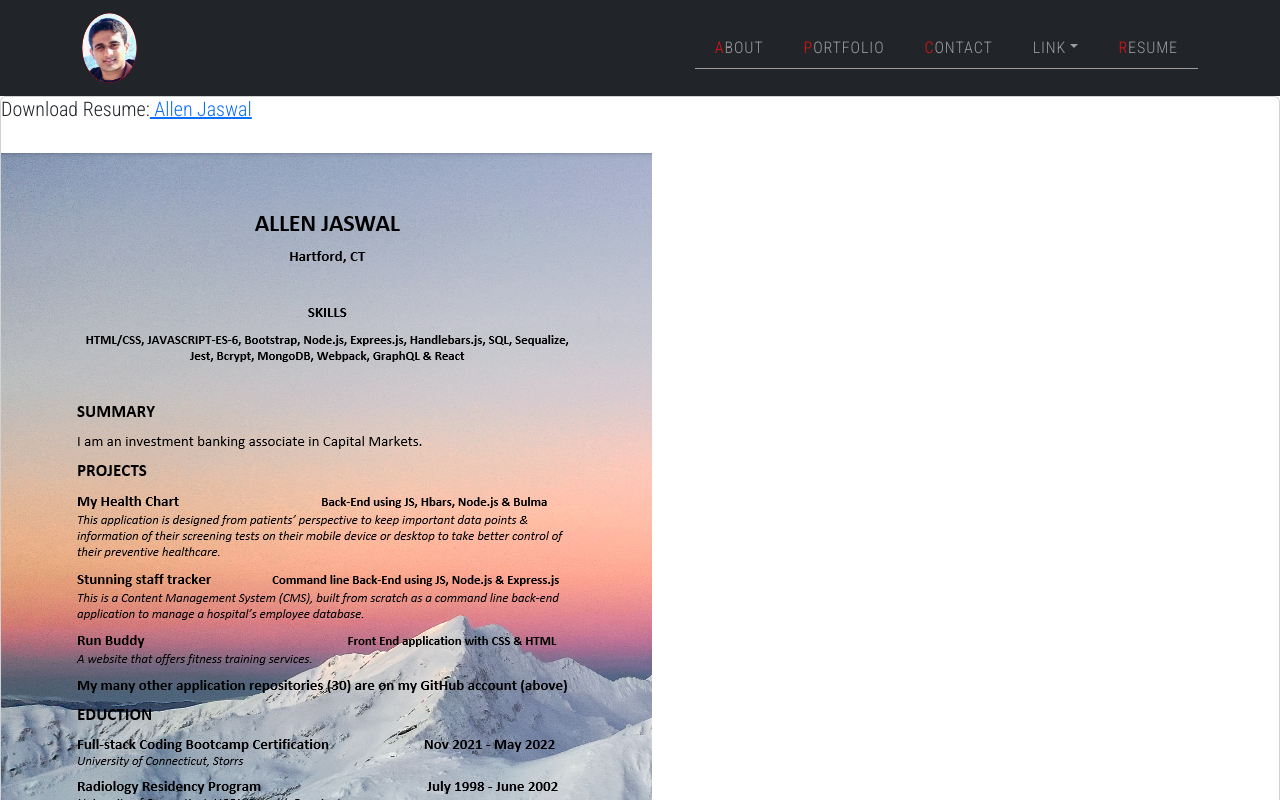
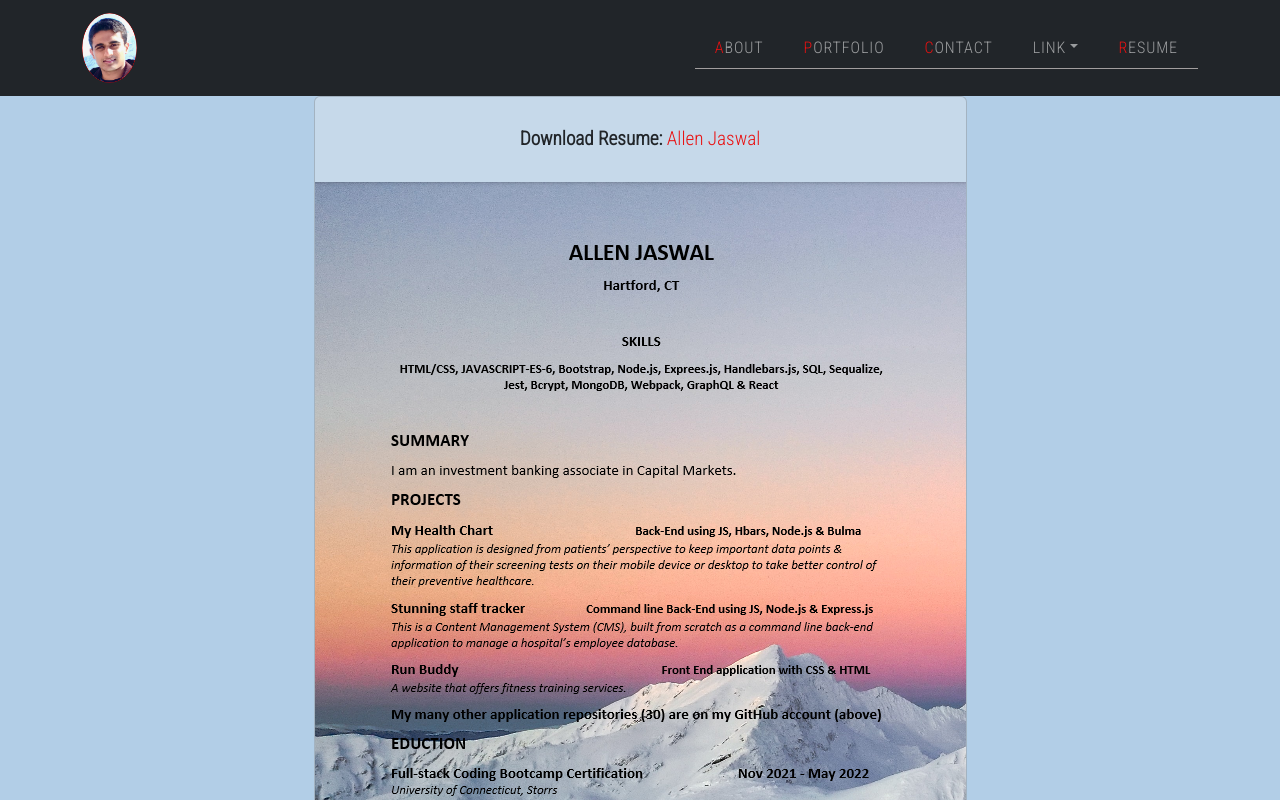
Before and after one commit to Jaswal1p/react-ion-port2, a React (Create React App) app: page /Resume in a window 1280 px wide. Shown: the top 800 px of the page. Built offline with nearby package versions, Linux system fonts and the light colour scheme.

Commit message:
added code to correct display of resume component

```diff
--- a/src/App.css
+++ b/src/App.css
@@ -106,7 +106,6 @@
 .wrapper .content h3{
   font-size: 45px;
   font-weight: 900;
-
 }
 
 .wrapper .content h3 span{
@@ -115,8 +114,29 @@
 
 .wrapper .content p {
   font-size: 20px;
+}
 
+.col {
+  background-color: rgb(178, 206, 231) !important;
+  display: flex;
+  justify-content: center;
+}
 
+.card {
+  background-color: rgb(198, 217, 234) !important;
+  padding-top: 30px;
+  text-align: center;;
+}
+
+.card .header h5 {
+  font-size: larger;
+  font-weight: 1000;
+}
+
+.card .header a {
+  color: #e91111;
+  font-weight: 500;
+  text-decoration: none !important;
 }
 
 /* MEDIA QUERY FOR SMALLER DESKTOP SCREENS AND SMALLER */
--- a/src/components/Resume.js
+++ b/src/components/Resume.js
@@ -17,7 +17,6 @@ function Resume() {
                             <div className='header'>
                                 <h5>Download Resume:
                                     <a href={Pdf} download> Allen Jaswal</a>
-
                                 </h5>
                             </div>
                             <br></br>
```
